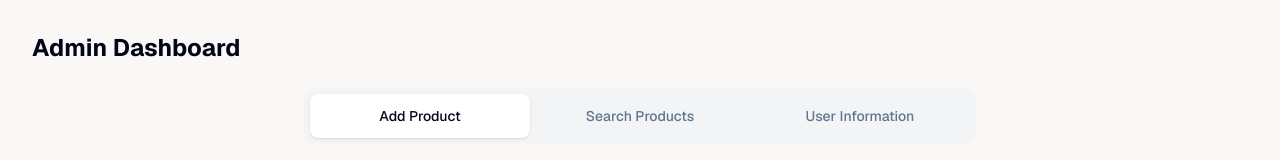
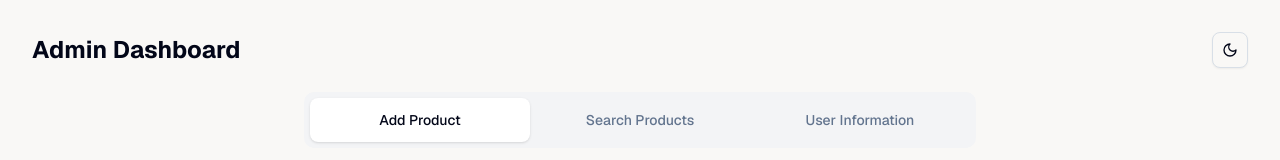
Before and after one commit to Ryiro/chut-test, a Next.js app: page /admin in a window 1280 px wide. Shown: the top 160 px of the page. Built offline with nearby package versions, Linux system fonts and the light colour scheme.

Commit message:
stable commit afte adding peripherals

```diff
--- a/app/admin/page.tsx
+++ b/app/admin/page.tsx
@@ -1,6 +1,6 @@
 'use client';
 
-import React, { useState, ChangeEvent, useCallback, useRef } from 'react';
+import React, { useState, ChangeEvent, useCallback, useRef, useEffect } from 'react';
 import { Button } from '@/components/ui/button';
 import { Card } from '@/components/ui/card';
 import {
@@ -15,6 +15,7 @@
 import { ComponentCategory } from '@prisma/client';
 import { Tabs, TabsContent, TabsList, TabsTrigger } from "@/components/ui/tabs";
 import Image from 'next/image';
+import { useTheme } from 'next-themes';
 
 interface Spec {
   id: string;
@@ -294,6 +295,8 @@
 }
 
 export default function AdminPage() {
+  const { theme, setTheme } = useTheme();
+  const [mounted, setMounted] = useState(false);
   const [category, setCategory] = useState<keyof typeof ComponentTypes>('CPU');
   const [imagePreview, setImagePreview] = useState<string | null>(null);
   const [uploadError, setUploadError] = useState<string | null>(null);
@@ -379,6 +382,11 @@
   const [searchError, setSearchError] = useState<string | null>(null);
   const [isSearching, setIsSearching] = useState(false);
 
+  // Only show theme toggle after mounting to prevent hydration mismatch
+  useEffect(() => {
+    setMounted(true);
+  }, []);
+
   // Debounced search function
   const debouncedSearch = useCallback(
     async (query: string) => {
@@ -1793,7 +1801,55 @@
 
   return (
     <div className="p-8 min-h-screen max-w-7xl mx-auto">
-      <h1 className="text-2xl font-bold mb-6">Admin Dashboard</h1>
+      <div className="flex justify-between items-center mb-6">
+        <h1 className="text-2xl font-bold">Admin Dashboard</h1>
+        {mounted && (
+          <Button
+            variant="outline"
+            size="icon"
+            onClick={() => setTheme(theme === 'dark' ? 'light' : 'dark')}
+          >
+            {theme === 'dark' ? (
+              <svg
+                xmlns="http://www.w3.org/2000/svg"
+                width="20"
+                height="20"
+                viewBox="0 0 24 24"
+                fill="none"
+                stroke="currentColor"
+                strokeWidth="2"
+                strokeLinecap="round"
+                strokeLinejoin="round"
+              >
+                <circle cx="12" cy="12" r="4" />
+                <path d="M12 2v2" />
+                <path d="M12 20v2" />
+                <path d="m4.93 4.93 1.41 1.41" />
+                <path d="m17.66 17.66 1.41 1.41" />
+                <path d="M2 12h2" />
+                <path d="M20 12h2" />
+                <path d="m6.34 17.66-1.41 1.41" />
+                <path d="m19.07 4.93-1.41 1.41" />
+              </svg>
+            ) : (
+              <svg
+                xmlns="http://www.w3.org/2000/svg"
+                width="20"
+                height="20"
+                viewBox="0 0 24 24"
+                fill="none"
+                stroke="currentColor"
+                strokeWidth="2"
+                strokeLinecap="round"
+                strokeLinejoin="round"
+              >
+                <path d="M12 3a6 6 0 0 0 9 9 9 9 0 1 1-9-9Z" />
+              </svg>
+            )}
+          </Button>
+        )}
+      </div>
+
       <Tabs defaultValue="add" className="w-full">
         <TabsList className="grid w-full max-w-2xl mx-auto grid-cols-3 h-14 items-center mb-8 bg-gray-100 dark:bg-gray-800 p-1.5 rounded-lg">
           <TabsTrigger
```
